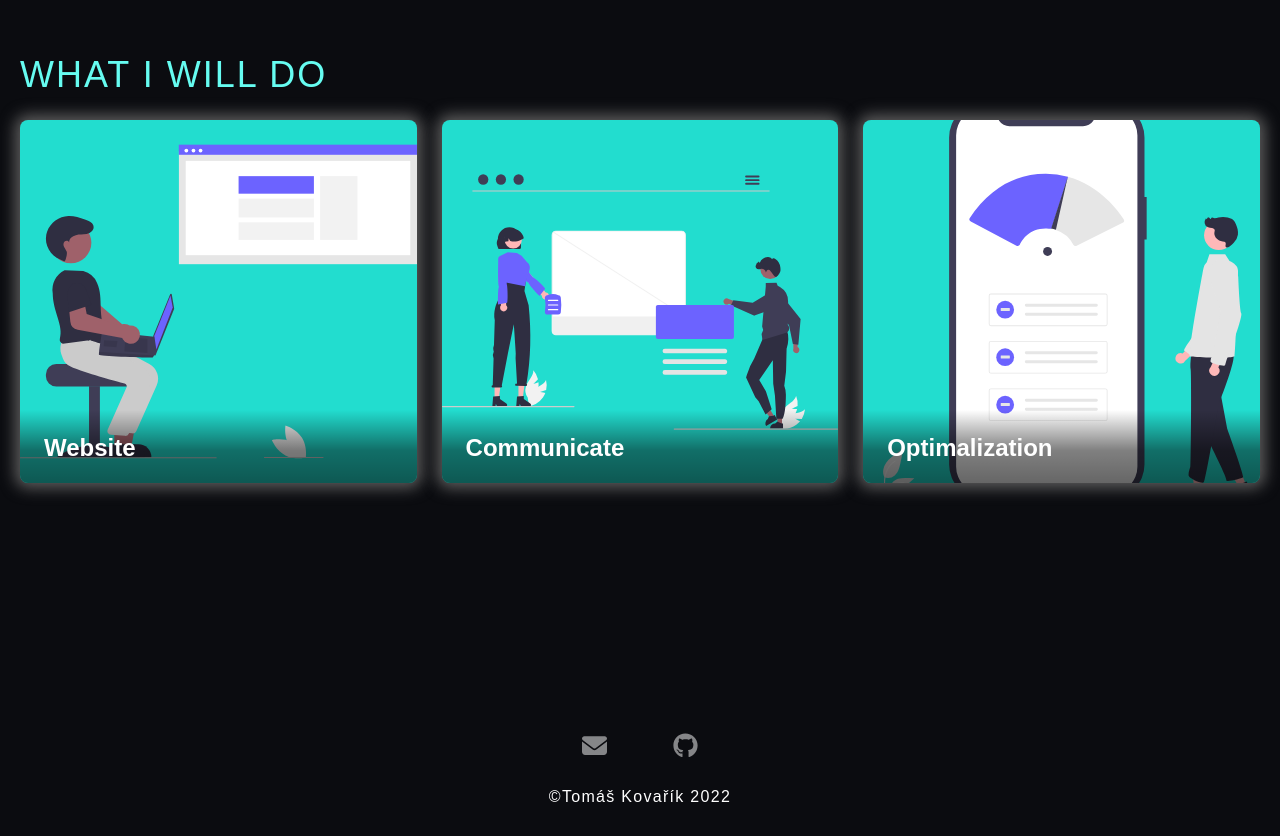
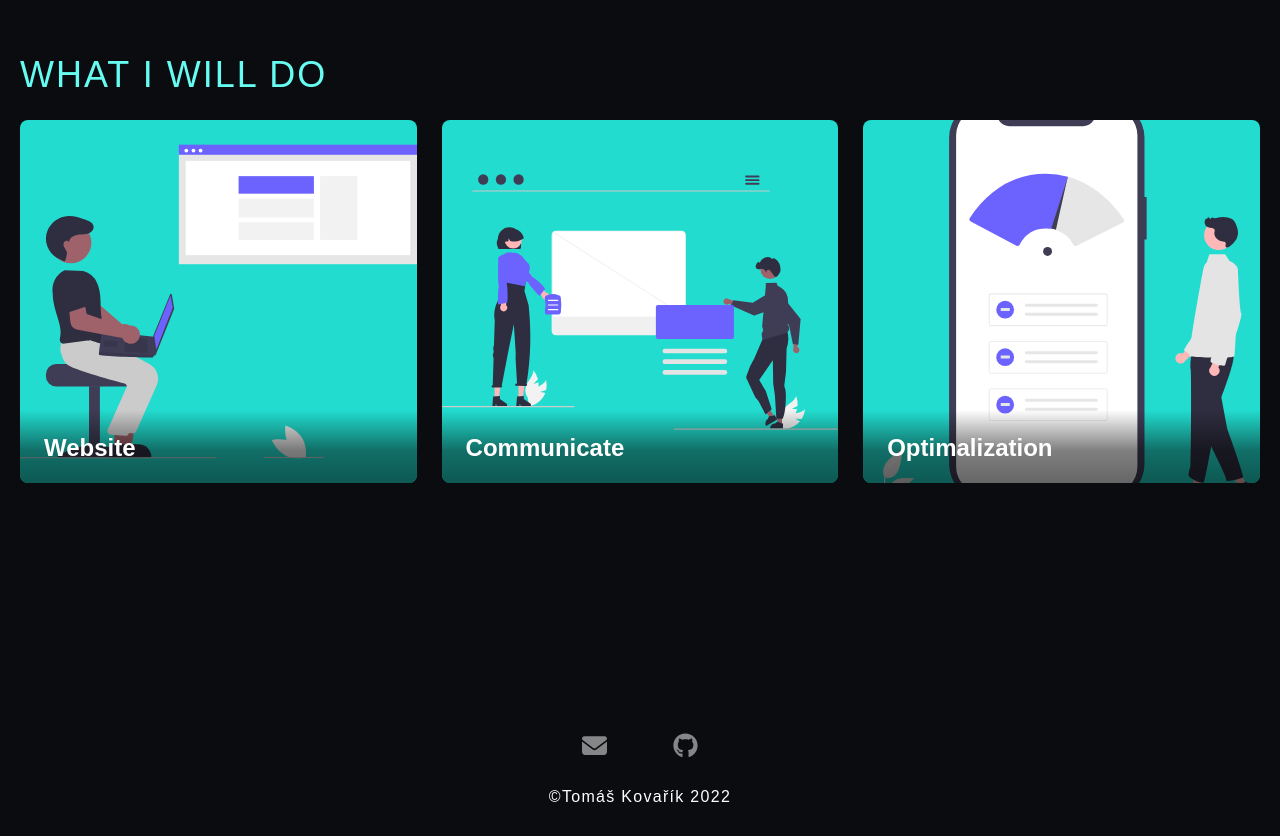
Before and after one commit to Kovoun/Next.js-Portfolio, a Next.js app: page / in a window 1280 px wide. Shown: the part 860-1696 px from the top of the page. Built offline with nearby package versions, Linux system fonts and the light colour scheme.

Commit message:
comment box-shadow card effect

```diff
--- a/styles/globals.css
+++ b/styles/globals.css
@@ -554,7 +554,7 @@
   border-radius: 0.5rem;
   overflow: hidden;
   transition: transform .6s ease;
-  box-shadow: 0px 0px 15px 5px #5e5e5e;
+  /* box-shadow: 0px 0px 15px 5px #5e5e5e; */
 }
 
 .card-first {
```
